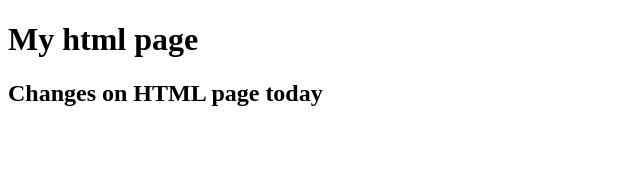
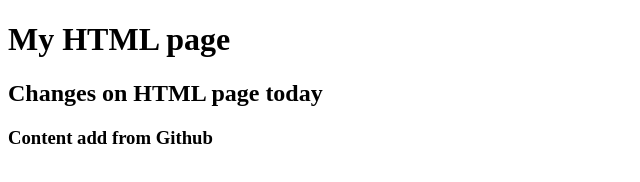
Before and after one commit to jorchaf/gama-in-github, a plain HTML site: page index.html in a window 1280 px wide. Shown: the whole page, without its empty margins (0-640 px from the left). Drawn offline with Linux system fonts and the light colour scheme.

Commit message:
Update from Github

```diff
--- a/index.html
+++ b/index.html
@@ -6,9 +6,9 @@
 </head>
 <body>
 
-	<h1>My html page</h1>
-
+	<h1>My HTML page</h1>
 	<h2>Changes on HTML page today</h2>
+	<h3> Content add from Github</h3>
 
 </body>
 </html>
```
